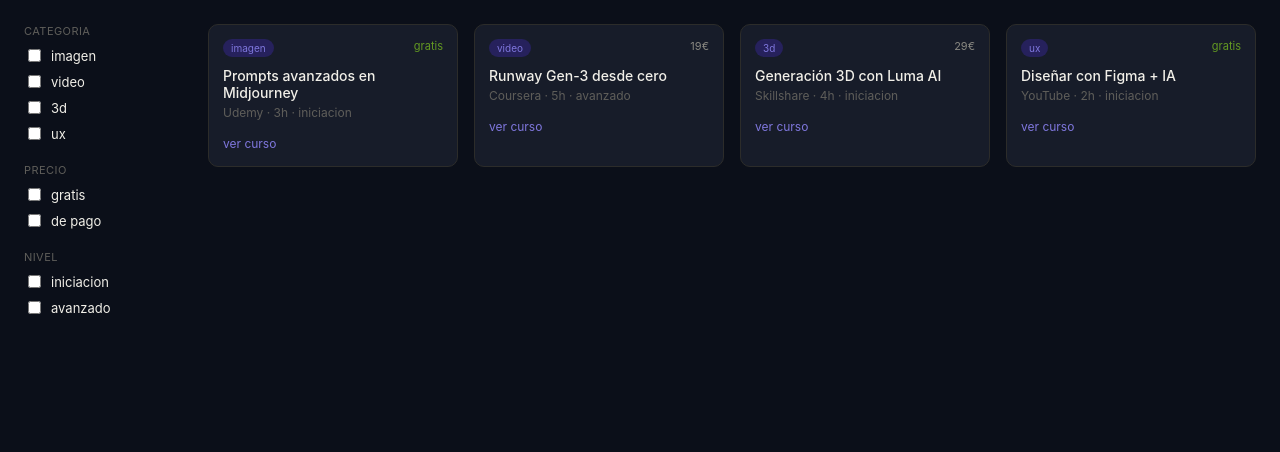
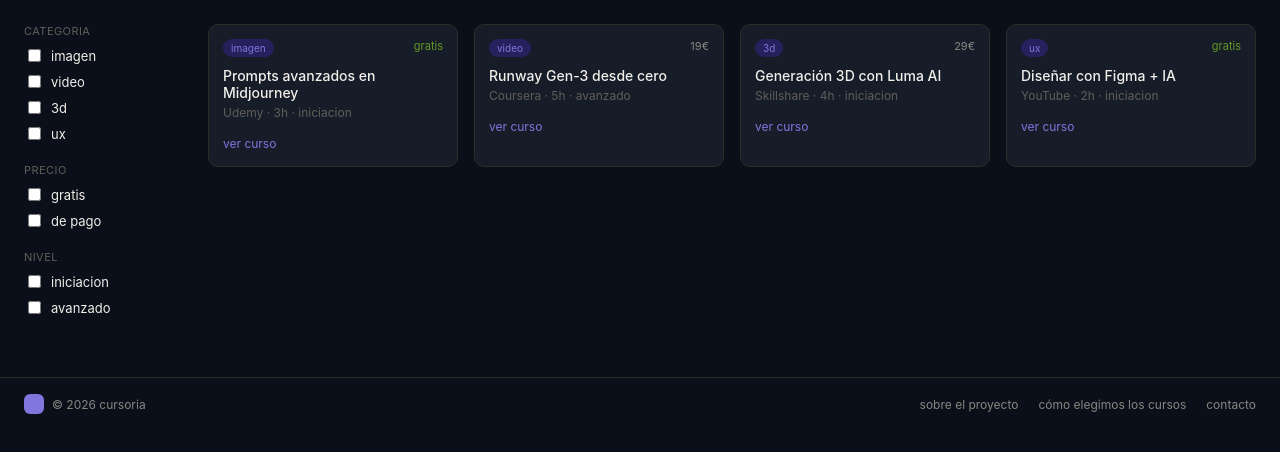
Before and after one commit to javipm319/cursoria, an Angular app: page / in a window 1280 px wide. Shown: the top 452 px of the page. Built offline with nearby package versions, Linux system fonts and the light colour scheme.

Commit message:
Ajuste de layout, hover en tarjetas y footer

```diff
--- a/src/app/app.html
+++ b/src/app/app.html
@@ -1,2 +1,3 @@
 <app-courses></app-courses>
 <router-outlet></router-outlet>
+<app-footer></app-footer>
--- a/src/app/app.ts
+++ b/src/app/app.ts
@@ -1,10 +1,11 @@
 import { Component, signal } from '@angular/core';
 import { Courses } from './courses/courses';
 import { RouterOutlet } from '@angular/router';
+import { Footer } from './footer/footer';
 
 @Component({
   selector: 'app-root',
-  imports: [RouterOutlet, Courses],
+  imports: [RouterOutlet, Courses, Footer],
   templateUrl: './app.html',
   styleUrl: './app.scss'
 })
--- a/src/app/courses/courses.scss
+++ b/src/app/courses/courses.scss
@@ -4,6 +4,7 @@
   display: flex;
   gap: 24px;
   padding: 24px;
+  align-items: flex-start;
 }
 
 .filters {
@@ -46,6 +47,12 @@
   border: 0.5px solid vars.$color-border;
   border-radius: 10px;
   padding: 14px;
+  transition: border-color 0.15s ease, transform 0.15s ease;
+
+  &:hover {
+    border-color: vars.$color-accent;
+    transform: translateY(-2px);
+  }
 
   .card-top {
     display: flex;
--- /dev/null
+++ b/src/app/footer/footer.html
@@ -0,0 +1,12 @@
+<footer class="footer">
+  <div class="brand">
+    <div class="logo"></div>
+    <span>© 2026 cursoria</span>
+  </div>
+
+  <nav class="links">
+    <a href="#">sobre el proyecto</a>
+    <a href="#">cómo elegimos los cursos</a>
+    <a href="#">contacto</a>
+  </nav>
+</footer>
--- /dev/null
+++ b/src/app/footer/footer.scss
@@ -0,0 +1,38 @@
+@use '../../styles/variables' as vars;
+
+.footer {
+  border-top: 1px solid vars.$color-border;
+  padding: 16px 24px;
+  margin-top: 16px;
+  display: flex;
+  align-items: center;
+  justify-content: space-between;
+  flex-wrap: wrap;
+  gap: 12px;
+}
+
+.brand {
+  display: flex;
+  align-items: center;
+  gap: 8px;
+  color: vars.$color-text-muted;
+  font-size: 12px;
+
+  .logo {
+    width: 20px;
+    height: 20px;
+    border-radius: 6px;
+    background: vars.$color-accent;
+  }
+}
+
+.links {
+  display: flex;
+  gap: 20px;
+
+  a {
+    color: vars.$color-text-muted;
+    font-size: 12px;
+    text-decoration: none;
+  }
+}
```
Also changed, not shown: src/app/footer/footer.ts (added, +9 -0 lines), 1 other file (tests, documents, lock files or other folders).
